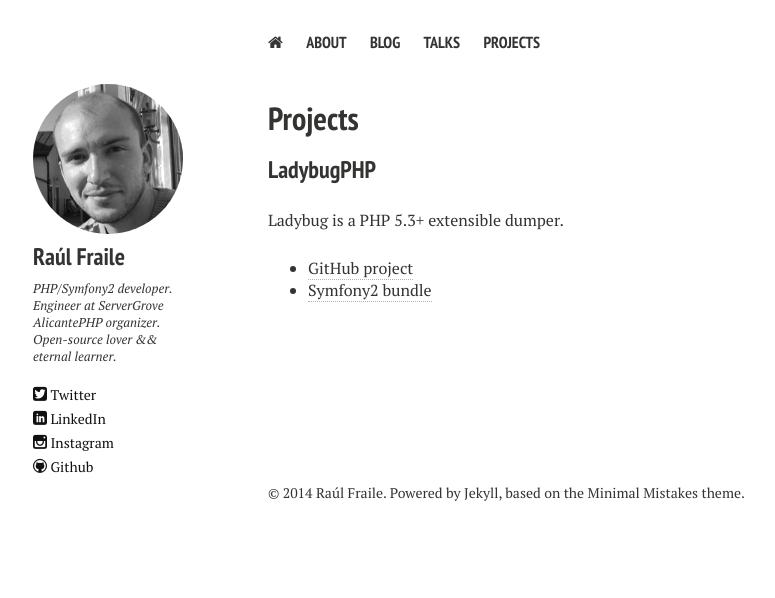
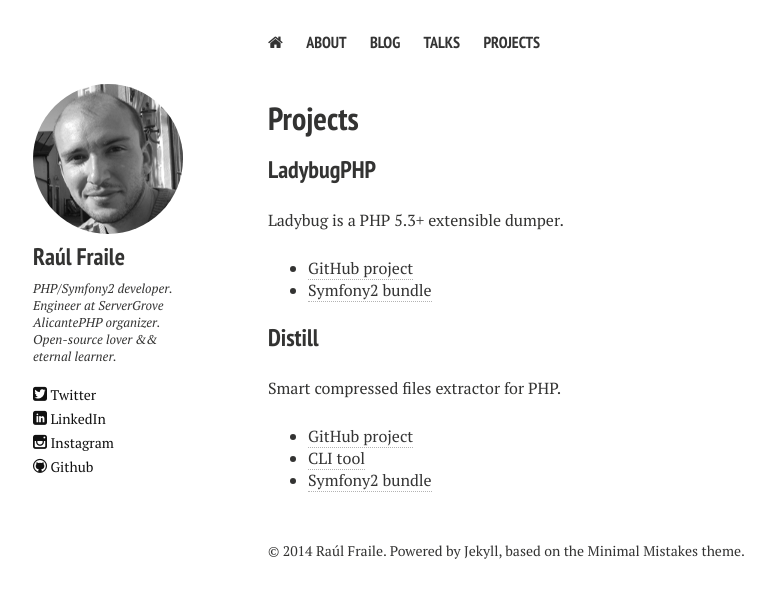
Before and after one commit to raulfraile/raulfraile.github.io, a Jekyll site: the page built from projects.md, in a window 1280 px wide. Shown: the top 598 px of the page, without its empty margins (52-827 px from the left). Built offline with Jekyll 4.4.1, drawn with Linux system fonts in a browser that asks for light colours; nearby versions of some CDN libraries.

Commit message:
Updated projects section

```diff
--- a/projects.md
+++ b/projects.md
@@ -18,3 +18,11 @@ Ladybug is a PHP 5.3+ extensible dumper.
 
 - [GitHub project](https://github.com/raulfraile/ladybug)
 - [Symfony2 bundle](https://github.com/raulfraile/LadybugBundle)
+
+### Distill
+
+Smart compressed files extractor for PHP.
+
+- [GitHub project](https://github.com/raulfraile/distill)
+- [CLI tool](https://github.com/raulfraile/distill-cli)
+- [Symfony2 bundle](https://github.com/raulfraile/distill-bundle)
```
